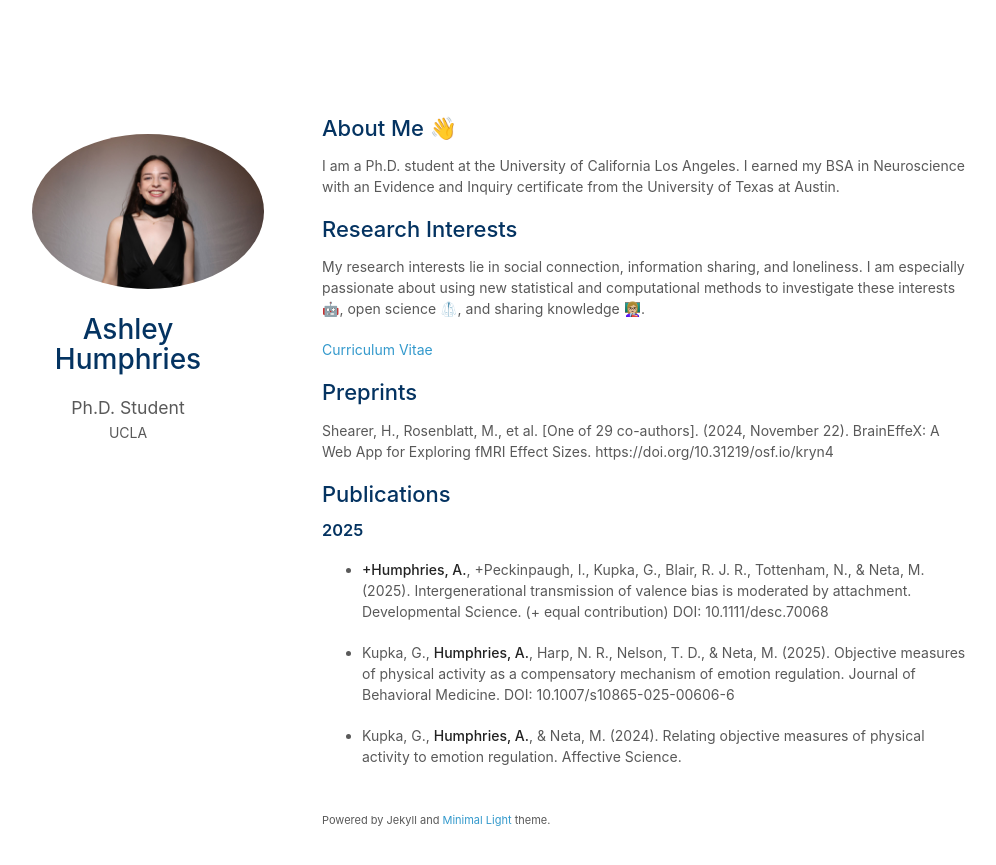
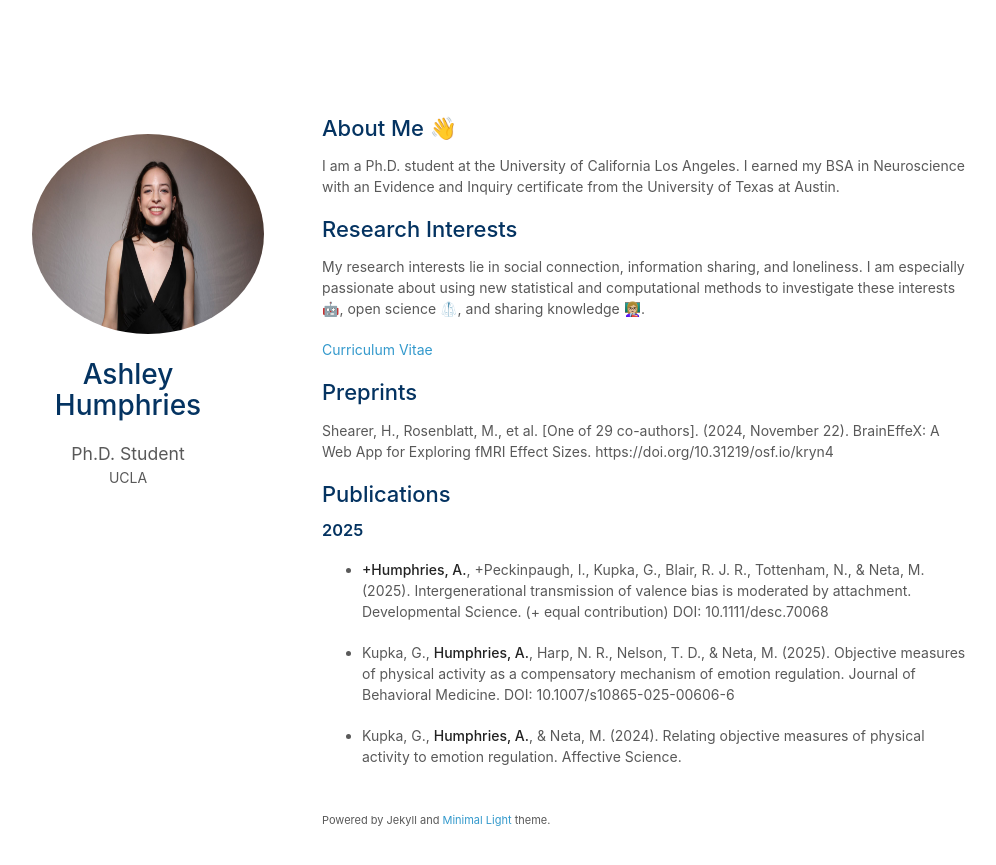
Before and after one commit to ashleyhumphries/ashleyhumphries.github.io, a Jekyll site: the page built from index.md, in a window 1280 px wide. Shown: the top 865 px of the page, without its empty margins (148-1144 px from the left). Built offline with Jekyll 4.4.1, drawn with Linux system fonts in a browser that asks for light colours; a style sheet for code colours, icons or effects is not loaded; our own code applies the rules of GitHub Pages for plain Markdown files.

Commit message:
Update homepage.html

```diff
--- a/_layouts/homepage.html
+++ b/_layouts/homepage.html
@@ -40,7 +40,7 @@
       <header>
 
          {% if site.avatar %}
-        <a class="image avatar"><img src="{{ site.avatar }}" alt="avatar" style="width: 350px; height: 200px margin: 0 0 0 150px;" /></a>
+        <a class="image avatar"><img src="{{ site.avatar }}" alt="avatar" style="width: 350px; height: 200px; margin: 0 15px 0 0" /></a>
         {% endif %}
 
         <h1>{{ site.title }}</h1>
```
